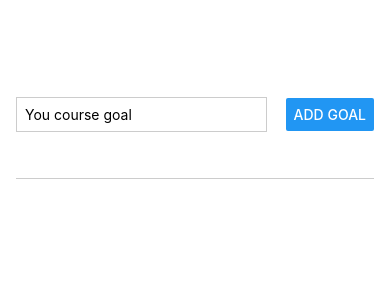
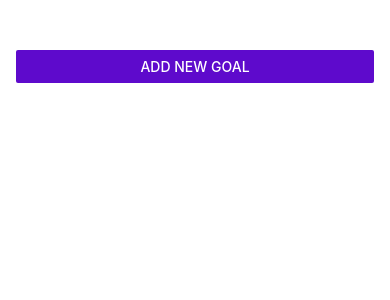
Before and after one commit to vincentochoa3/ReactNative-Course, a React Native app: screen / in a window 390 px wide. Shown: the top 300 px of the page. Built offline with nearby package versions, Linux system fonts and the light colour scheme.

Commit message:
Added modal with open/close functionality and added an image

```diff
--- a/App.js
+++ b/App.js
@@ -1,18 +1,28 @@
 import { useState } from "react";
 import { StatusBar } from "expo-status-bar";
-import { StyleSheet, View, FlatList } from "react-native";
+import { StyleSheet, View, FlatList, Button } from "react-native";
 
 import GoalItem from "./components/GoalItem";
 import GoalInput from "./components/GoalInput";
 
 export default function App() {
   const [courseGoals, setCourseGoals] = useState([]);
+  const [modalIsVisible, setModalIsVisible] = useState(false);
+
+  function openGoalModal() {
+    setModalIsVisible(true);
+  }
+
+  function closeGoalModal() {
+    setModalIsVisible(false);
+  }
 
   function addGoalHandler(enteredGoalText) {
     setCourseGoals((currentCourseGoals) => [
       ...currentCourseGoals,
       { text: enteredGoalText, id: Math.random().toString() },
     ]);
+    closeGoalModal();
   }
 
   function deleteGoalHandler(id) {
@@ -24,7 +34,14 @@ export default function App() {
   return (
     <View style={styles.appContainer}>
       <StatusBar style="auto" />
-      <GoalInput onAddGoal={addGoalHandler} />
+      <Button title="Add New Goal" color="#5e0acc" onPress={openGoalModal} />
+      {
+        <GoalInput
+          visible={modalIsVisible}
+          onAddGoal={addGoalHandler}
+          onCancel={closeGoalModal}
+        />
+      }
       <View style={styles.goalsContainer}>
         <FlatList
           data={courseGoals}
--- a/components/GoalInput.js
+++ b/components/GoalInput.js
@@ -1,7 +1,14 @@
 import { useState } from "react";
-import { StyleSheet, View, TextInput, Button } from "react-native";
+import {
+  StyleSheet,
+  View,
+  TextInput,
+  Button,
+  Modal,
+  Image,
+} from "react-native";
 
-function GoalInput({ onAddGoal }) {
+function GoalInput({ onAddGoal, visible, onCancel }) {
   const [enteredGoalText, setEnteredGoalText] = useState("");
 
   function goalInputHandler(enteredText) {
@@ -14,15 +21,28 @@ function GoalInput({ onAddGoal }) {
   }
 
   return (
+    <Modal visible={visible} animationType="slide">
       <View style={styles.inputContainer}>
+        <Image
+          style={styles.image}
+          source={require("../assets/images/goal.png")}
+        />
         <TextInput
           style={styles.textInput}
           placeholder="You course goal"
           onChangeText={goalInputHandler}
           value={enteredGoalText}
         />
+        <View style={styles.btnContainer}>
+          <View style={styles.btn}>
             <Button title="Add Goal" onPress={addGoalHandler} />
           </View>
+          <View style={styles.btn}>
+            <Button title="Cancel" onPress={onCancel} />
+          </View>
+        </View>
+      </View>
+    </Modal>
   );
 }
 
@@ -31,18 +51,29 @@ export default GoalInput;
 const styles = StyleSheet.create({
   inputContainer: {
     flex: 1,
-    flexDirection: "row",
-    justifyContent: "space-between",
+    justifyContent: "center",
     alignItems: "center",
-    marginBottom: 24,
-    borderBottomWidth: 1,
-    borderBottomColor: "#cccccc",
+    padding: 16,
+    backgroundColor: "#311b6b",
+  },
+  image: {
+    width: 100,
+    height: 100,
+    margin: 20,
   },
   textInput: {
     borderWidth: 1,
     borderColor: "#cccccc",
     width: "70%",
-    marginRight: 8,
     padding: 8,
+    width: "100%",
+  },
+  btnContainer: {
+    flexDirection: "row",
+    marginTop: 16,
+  },
+  btn: {
+    width: "30%",
+    marginHorizontal: 16,
   },
 });
--- a/components/GoalItem.js
+++ b/components/GoalItem.js
@@ -2,11 +2,14 @@ import { StyleSheet, View, Text, Pressable } from "react-native";
 
 function GoalItem({ text, id, deleteGoalHandler }) {
   return (
-    <Pressable onPress={deleteGoalHandler.bind(this, id)}>
-      <View style={styles.goalItem}>
+    <View style={styles.goalItem}>
+      <Pressable
+        style={({ pressed }) => pressed && styles.pressedItem}
+        onPress={deleteGoalHandler.bind(this, id)}
+      >
         <Text style={styles.goalText}>{text}</Text>
-      </View>
-    </Pressable>
+      </Pressable>
+    </View>
   );
 }
 
@@ -15,12 +18,16 @@ export default GoalItem;
 const styles = StyleSheet.create({
   goalItem: {
     margin: 8,
-    padding: 8,
     borderRadius: 4,
     borderWidth: 1,
     backgroundColor: "#5e0acc",
   },
+  pressedItem: {
+    opacity: 0.5,
+    backgroundColor: "#210644",
+  },
   goalText: {
     color: "white",
+    padding: 8,
   },
 });
```
Also changed, not shown: assets/images/goal.png (added). Lines whose indentation alone changed are shown as unchanged.
